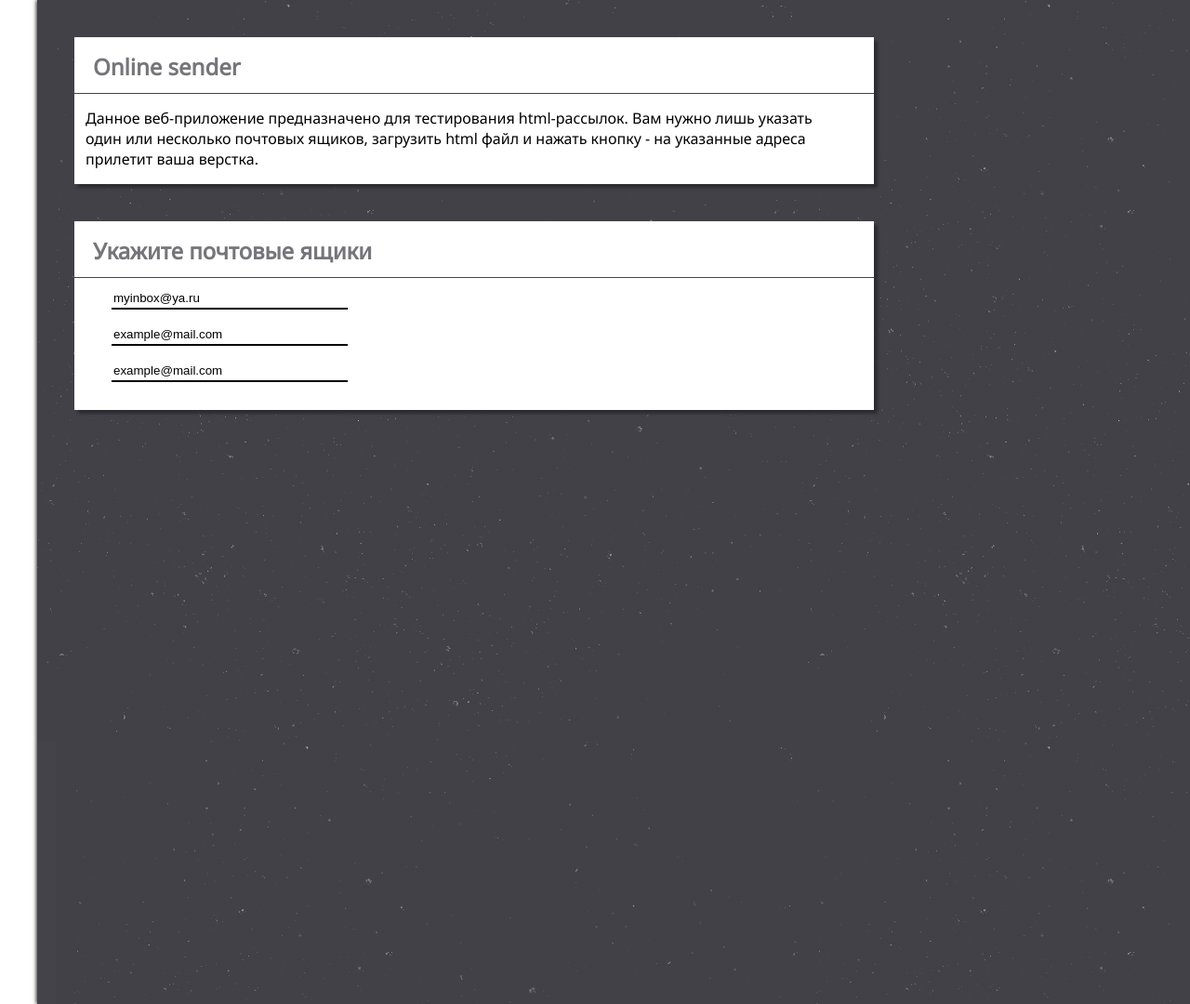
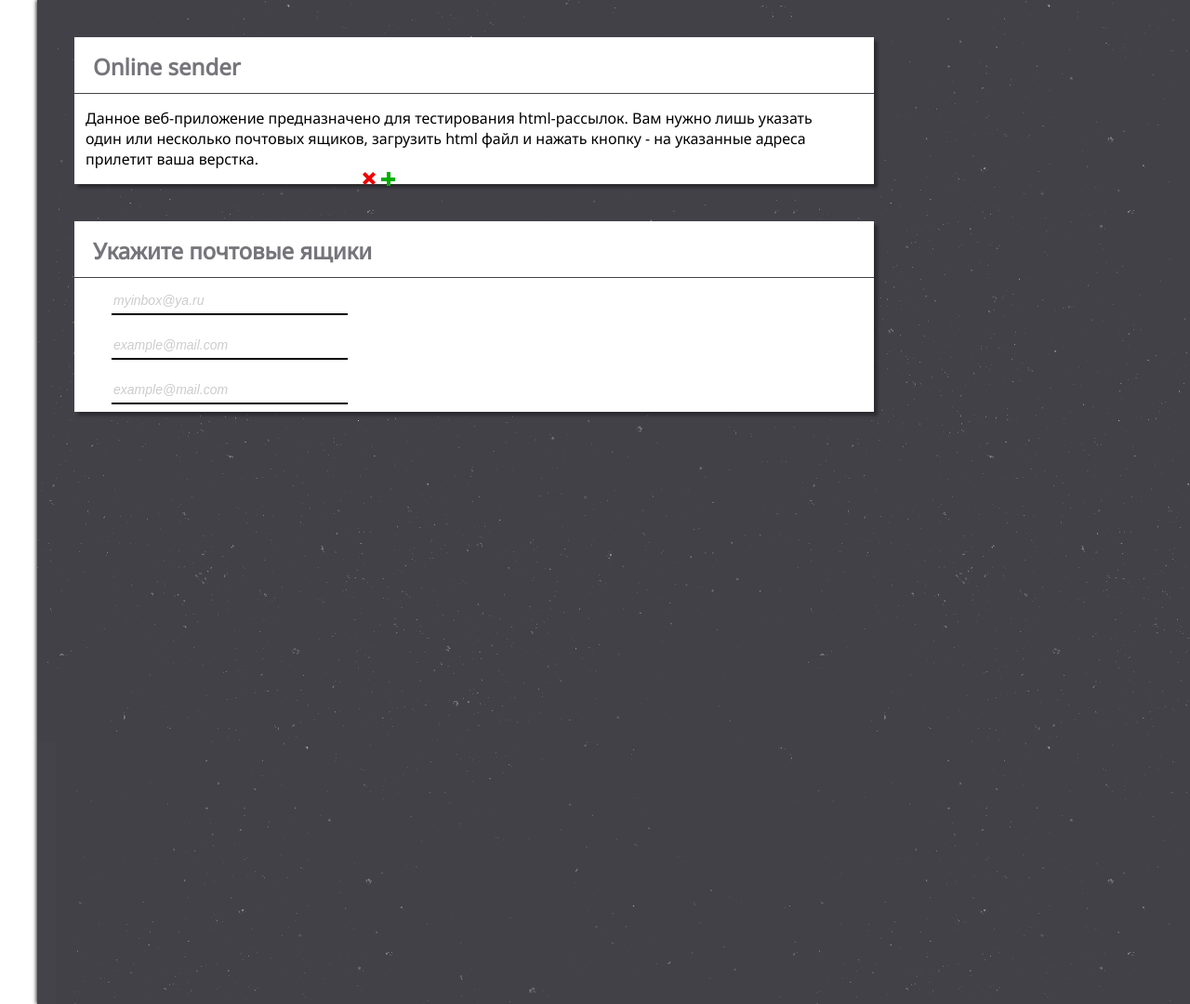
Before and after one commit to psychopathh/sendmail, a plain HTML site: page index.html in a window 1280 px wide. Shown: the top 1080 px of the page at 93% size. Drawn offline with Linux system fonts and the light colour scheme.

Commit message:
иконки

```diff
--- a/css/style.css
+++ b/css/style.css
@@ -65,17 +65,21 @@ width: 300px;
 }
 
 .second-block input {
+float: left;
+font-size: 14px;
 margin-top: 10px;
-height: 20px;
+height: 26px;
 width: 250px;
 border: none;
 border-bottom: 2px solid black;
 margin-left: 40px;
-margin-bottom: 5px;
+margin-bottom: 8px;
+color: #cccccc;
+font-style: italic;
 }
 
-.second-block input:nth-last-child(1) {
-margin-bottom: 30px;
+.second-block input:hover {
+border-bottom: 2px solid #09ac01;
 }
 
 .icon::after {
@@ -86,5 +90,18 @@ width: 15px;
 height: 15px;
 position: absolute;
 background: url("../img/pr.png") no-repeat;
-left: 320px;
+left: 390px;
+bottom: 600px;
 }
+
+.icon::before {
+content: "";
+position: absolute;
+display: block;
+width: 15px;
+height: 15px;
+position: absolute;
+background: url("../img/ag.png") no-repeat;
+left: 410px;
+bottom: 600px;
+}
--- a/index.html
+++ b/index.html
@@ -23,9 +23,11 @@
           <h2>Укажите почтовые ящики</h2>
         </div>
         <div class="inputs">
-          <input type="text" class="icon" value="myinbox@ya.ru">
-          <input type="text" class="icon" value="example@mail.com">
-          <input type="text" class="icon" value="example@mail.com">
+          <div class="icon">
+            <input type="text" value="myinbox@ya.ru">
+          </div>
+            <input type="text" value="example@mail.com">
+            <input type="text" value="example@mail.com">
         </div>
       </div>
     </div>
```
Also changed, not shown: img/ag.png (added).
